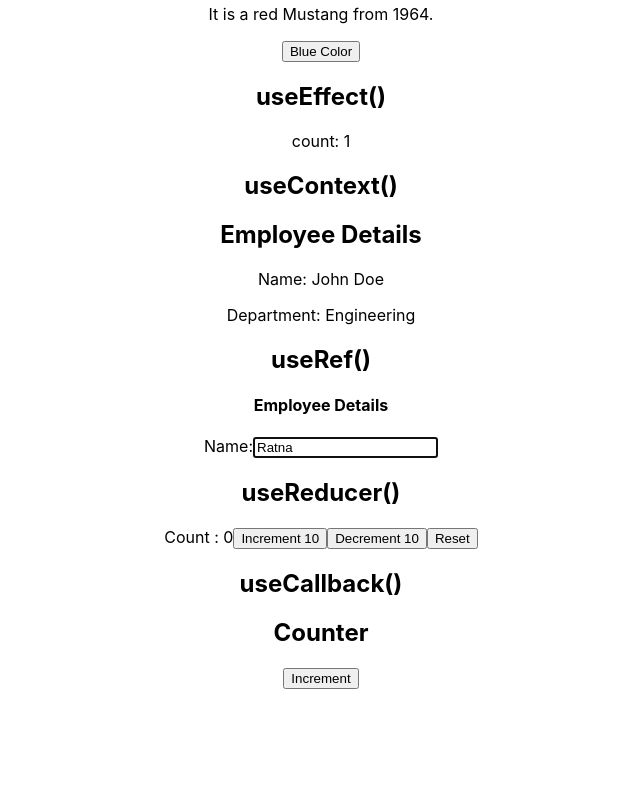
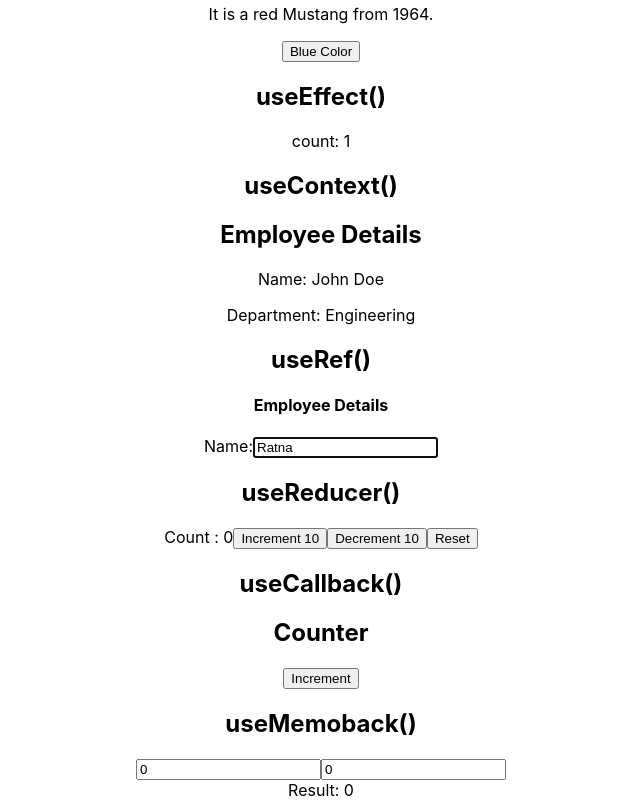
Before and after one commit to Ratna1992/react-template, a React (Create React App) app: page / in a window 1280 px wide. Shown: the part 1049-1849 px from the top of the page, without its empty margins (319-959 px from the left). Before the commit the page ends 1738 px from the top, so only its background shows below. Built offline with nearby package versions, Linux system fonts and the light colour scheme.

Commit message:
useMemo() hook

```diff
--- a/src/App.tsx
+++ b/src/App.tsx
@@ -11,6 +11,7 @@ import { Employee } from './hooks/Employee';
 import { UseRefHook } from './hooks/UseRefHook';
 import { UsereducerHook } from './hooks/UsereducerHook';
 import UseCallBackHook from './hooks/UseCallBackHook';
+import UseMeomoResult from './hooks/UseMemoResult';
 
 function App() {
   const isLoggedIn:boolean=false
@@ -44,6 +45,8 @@ function App() {
       <UsereducerHook/>
       <h2>useCallback()</h2>
       <UseCallBackHook/>
+      <h2>useMemoback()</h2>
+      <UseMeomoResult/>
     </div>
   );
 }
--- /dev/null
+++ b/src/hooks/UseMemoResult.tsx
@@ -0,0 +1,25 @@
+import React, { useState } from 'react';
+import MemoizedResult from './useMemoExample';
+
+const UseMeomoResult: React.FC = () => {
+  const [valueA, setValueA] = useState(0);
+  const [valueB, setValueB] = useState(0);
+
+  return (
+    <div>
+      <input
+        type="number"
+        value={valueA}
+        onChange={(e) => setValueA(parseInt(e.target.value))}
+      />
+      <input
+        type="number"
+        value={valueB}
+        onChange={(e) => setValueB(parseInt(e.target.value))}
+      />
+      <MemoizedResult a={valueA} b={valueB} />
+    </div>
+  );
+};
+
+export default UseMeomoResult;
--- /dev/null
+++ b/src/hooks/useMemoExample.tsx
@@ -0,0 +1,17 @@
+import React, { useMemo } from 'react';
+
+interface Props {
+  a: number;
+  b: number;
+}
+
+const MemoizedResult: React.FC<Props> = ({ a, b }) => {
+  const result = useMemo(() => {
+    console.log('Calculating result...');
+    return a + b;
+  }, [a, b]);
+
+  return <div>Result: {result}</div>;
+};
+
+export default MemoizedResult;
```
